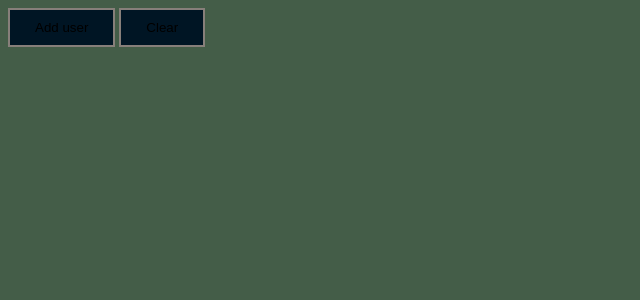
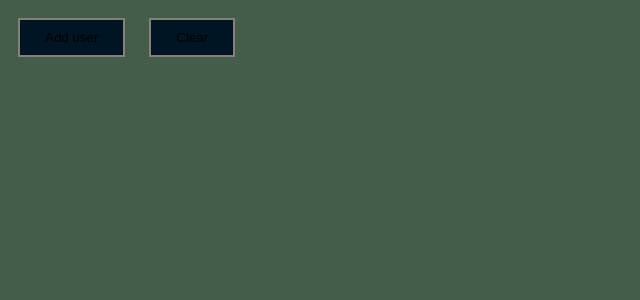
Before and after one commit to slavangrch/web-basics, a PHP site: page / in a window 1280 px wide. Shown: the top 300 px of the page, without its empty margins (0-640 px from the left). Run offline with PHP 8.4, Linux system fonts and the light colour scheme.

Commit message:
complete lab3

```diff
--- a/lab3/index.html
+++ b/lab3/index.html
@@ -4,11 +4,11 @@
     <meta charset="UTF-8">
     <meta name="viewport" content="width=device-width, initial-scale=1.0">
     <title>Document</title>
-    <link rel="stylesheet" href="stye.css">
+    <link rel="stylesheet" href="style.css">
 </head>
 <body>
-    <button id='btn-add'>Add user</button>
-    <button id='btn-clear'>Clear</button>
+    <button class='button' id='btn-add'>Add user</button>
+    <button class='button' id='btn-clear'>Clear</button>
     <div id="card"></div>
     <script src="script.js"></script>
 </body>
--- a/lab3/script.js
+++ b/lab3/script.js
@@ -11,12 +11,12 @@ function addUser() {
     .then(data => {
         const pic = data.results[0].picture.medium;
         const name = data.results[0].name.first;
+        const lastname = data.results[0].name.last;
         const city = data.results[0].location.city;
         const country = data.results[0].location.country;
         const postcode = data.results[0].location.postcode;
 
         const users = document.getElementById('card');
-        // console.log(user);
         const userContainer = document.createElement('div')
 
         userContainer.classList.add('user')
@@ -25,10 +25,10 @@ function addUser() {
         imageElement.src = pic;
         userContainer.appendChild(imageElement);
         userContainer.innerHTML += `
-        <p>Ім'я: ${name}</p>
-        <p>Місто: ${city}</p>
-        <p>Країна: ${country}</p>
-        <p>Поштовий індекс: ${postcode}</p>
+        <p>Name: ${name} ${lastname}</p>
+        <p>City: ${city}</p>
+        <p>Country: ${country}</p>
+        <p>Postcode: ${postcode}</p>
         `;
 
         users.appendChild(userContainer)
--- a/lab3/stye.css
+++ b/lab3/style.css
@@ -1,5 +1,5 @@
 body {
-    background-color: #445D48
+    background-color: #445D48;
 }
 
 #card {
@@ -14,14 +14,18 @@ body {
     border: 2px solid  #FDE5D4;
     border-radius: 5px;
     margin: 20px;
-    padding: 10px;
+    padding: 20px;
 
 }
 
-#btn-add, #btn-clear {
-    margin: 0 auto;
+.button {
+    margin: 10px;
     padding: 10px 25px;
     background-color: #001524;
     border: 2px solid  #877f7a;
+}
 
+.button:hover {
+    background-color: #5E3023;
+    cursor: pointer;
 }
```
